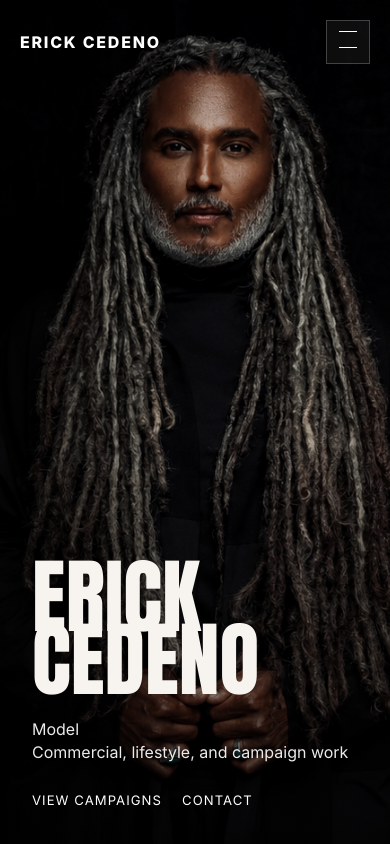
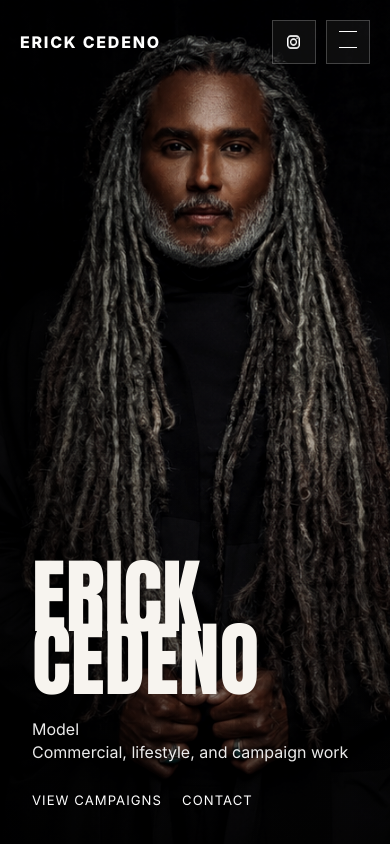
Before and after one commit to knitex202/erick-second-site, a React (Create React App) app: page / in a window 390 px wide. Built offline with nearby package versions, Linux system fonts and the light colour scheme.

Commit message:
Add Instagram links and enhance campaign detail display; update styles for mobile actions

```diff
--- a/src/Components/Navbar.js
+++ b/src/Components/Navbar.js
@@ -1,5 +1,6 @@
 import React, { useState } from "react";
 import { NavLink } from "react-router-dom";
+import instagramWhite from "../Assets/instagram-white.png";
 
 function Navbar() {
   const [showMenu, setShowMenu] = useState(false);
@@ -31,6 +32,17 @@ function Navbar() {
         ))}
       </nav>
 
+      <div className="portfolio-mobile-actions">
+        <a
+          href="https://www.instagram.com/mr.erickcedeno/"
+          target="_blank"
+          rel="noreferrer"
+          className="portfolio-instagram portfolio-instagram-mobile"
+          aria-label="Open Erick Cedeno on Instagram"
+        >
+          <img src={instagramWhite} alt="" />
+        </a>
+
         <button
           type="button"
           className="portfolio-menu"
@@ -41,6 +53,7 @@ function Navbar() {
           <span />
           <span />
         </button>
+      </div>
 
       {showMenu ? (
         <nav className="portfolio-mobile-menu" aria-label="Mobile navigation">
--- a/src/Pages/About.js
+++ b/src/Pages/About.js
@@ -1,6 +1,5 @@
 import React from "react";
 import { Link } from "react-router-dom";
-import erickOffice from "../Assets/galleryImages/erick-office.jpg";
 import tableSitting from "../Assets/galleryImages/sitting-on-table.jpg";
 import suitWalking from "../Assets/galleryImages/erick-suit-walking.jpg";
 import bikeHead from "../Assets/galleryImages/erick-suit-bicycle.jpg";
--- a/src/Pages/Campaigns.js
+++ b/src/Pages/Campaigns.js
@@ -1,4 +1,4 @@
-import React from "react";
+import React, { useState } from "react";
 import { campaignGroups } from "../data";
 
 function Campaigns() {
@@ -7,6 +7,7 @@ function Campaigns() {
     ...campaign,
     cover: campaign.images[coverIndexes[index]],
   }));
+  const [selectedCampaign, setSelectedCampaign] = useState(featuredCampaigns[0]);
 
   return (
     <main className="screen-page">
@@ -20,7 +21,14 @@ function Campaigns() {
 
         <div className="campaign-card-row">
           {featuredCampaigns.map((campaign) => (
-            <article className="campaign-card" key={campaign.name}>
+            <button
+              type="button"
+              className={`campaign-card ${
+                selectedCampaign.name === campaign.name ? "campaign-card-active" : ""
+              }`}
+              key={campaign.name}
+              onClick={() => setSelectedCampaign(campaign)}
+            >
               <img
                 src={campaign.cover.picture}
                 alt={campaign.cover.alt}
@@ -33,9 +41,24 @@ function Campaigns() {
                 className="campaign-card-logo"
               />
               <h2 className="campaign-card-title">{campaign.name}</h2>
-            </article>
+            </button>
           ))}
         </div>
+
+        <section className="campaign-detail" aria-live="polite">
+          <div className="campaign-detail-copy">
+            <p>{selectedCampaign.name}</p>
+            <h2>{selectedCampaign.summary}</h2>
+          </div>
+
+          <div className="campaign-detail-grid">
+            {selectedCampaign.images.map((image) => (
+              <figure key={image.picture}>
+                <img src={image.picture} alt={image.alt} />
+              </figure>
+            ))}
+          </div>
+        </section>
       </section>
     </main>
   );
--- a/src/Pages/Landing.js
+++ b/src/Pages/Landing.js
@@ -1,6 +1,7 @@
 import React from "react";
 import { Link } from "react-router-dom";
 import erickhomeImage from "../Assets/galleryImages/erick16.9-image.png";
+import instagramWhite from "../Assets/instagram-white.png";
 
 function Landing() {
   return (
@@ -31,6 +32,16 @@ function Landing() {
             </Link>
           </div>
         </div>
+
+        <a
+          href="https://www.instagram.com/mr.erickcedeno/"
+          target="_blank"
+          rel="noreferrer"
+          className="portfolio-instagram landing-instagram"
+          aria-label="Open Erick Cedeno on Instagram"
+        >
+          <img src={instagramWhite} alt="" />
+        </a>
       </section>
     </main>
   );
--- a/src/index.css
+++ b/src/index.css
@@ -105,6 +105,36 @@
   color: #fff;
 }
 
+.portfolio-mobile-actions {
+  display: none;
+  align-items: center;
+  gap: 0.65rem;
+}
+
+.portfolio-instagram {
+  display: grid;
+  width: 2.75rem;
+  height: 2.75rem;
+  place-items: center;
+  border: 1px solid rgba(255, 255, 255, 0.22);
+  background: rgba(255, 255, 255, 0.05);
+  transition: border-color 180ms ease, background 180ms ease;
+}
+
+.portfolio-instagram:hover {
+  border-color: rgba(255, 255, 255, 0.46);
+  background: rgba(255, 255, 255, 0.12);
+}
+
+.portfolio-instagram img {
+  width: 1.08rem;
+  height: 1.08rem;
+}
+
+.portfolio-instagram-mobile {
+  display: none;
+}
+
 .portfolio-menu span {
   width: 1.1rem;
   height: 1px;
@@ -181,6 +211,13 @@
   z-index: 2;
 }
 
+.landing-instagram {
+  position: absolute;
+  right: clamp(2rem, 5vw, 5rem);
+  bottom: clamp(2rem, 5vw, 5rem);
+  z-index: 3;
+}
+
 .display-heading,
 .page-heading {
   margin: 0;
@@ -235,6 +272,10 @@
   padding: clamp(6rem, 12vh, 9rem) clamp(2rem, 4vw, 4rem) clamp(2rem, 5vw, 4rem);
 }
 
+.campaign-screen {
+  overflow: visible;
+}
+
 .page-heading {
   font-size: clamp(4.8rem, 7vw, 8.5rem);
   line-height: 0.88;
@@ -263,7 +304,11 @@
   position: relative;
   min-height: min(48vh, 31rem);
   overflow: hidden;
+  border: 1px solid transparent;
   background: #111;
+  padding: 0;
+  text-align: left;
+  cursor: pointer;
 }
 
 .campaign-card-image {
@@ -279,6 +324,10 @@
 
 .campaign-card:hover .campaign-card-image {
   transform: scale(1.045);
+}
+
+.campaign-card-active {
+  border-color: rgba(255, 255, 255, 0.65);
 }
 
 .campaign-card-gradient {
@@ -311,6 +360,52 @@
   letter-spacing: 0.12em;
   text-align: center;
   text-transform: uppercase;
+}
+
+.campaign-detail {
+  display: grid;
+  grid-template-columns: minmax(15rem, 0.34fr) minmax(0, 1fr);
+  gap: clamp(1.5rem, 3vw, 3rem);
+  margin-top: clamp(2rem, 5vh, 4rem);
+  padding-top: clamp(1.5rem, 4vh, 3rem);
+  border-top: 1px solid rgba(255, 255, 255, 0.14);
+}
+
+.campaign-detail-copy p {
+  margin: 0 0 0.8rem;
+  color: #fff;
+  font-size: 0.82rem;
+  font-weight: 800;
+  letter-spacing: 0.14em;
+  text-transform: uppercase;
+}
+
+.campaign-detail-copy h2 {
+  max-width: 22rem;
+  margin: 0;
+  color: rgba(242, 240, 235, 0.72);
+  font-size: 1rem;
+  font-weight: 400;
+  line-height: 1.55;
+}
+
+.campaign-detail-grid {
+  display: grid;
+  grid-template-columns: repeat(3, minmax(0, 1fr));
+  gap: 0.75rem;
+}
+
+.campaign-detail-grid figure {
+  min-height: 18rem;
+  margin: 0;
+  overflow: hidden;
+  background: #111;
+}
+
+.campaign-detail-grid img {
+  width: 100%;
+  height: 100%;
+  object-fit: cover;
 }
 
 .about-screen {
@@ -479,8 +574,20 @@
     display: none;
   }
 
+  .portfolio-mobile-actions {
+    display: flex;
+  }
+
   .portfolio-menu {
     display: grid;
+  }
+
+  .portfolio-instagram-mobile {
+    display: grid;
+  }
+
+  .landing-instagram {
+    display: none;
   }
 
   .hero-screen,
@@ -506,7 +613,9 @@
   }
 
   .campaign-card-row,
-  .about-screen {
+  .about-screen,
+  .campaign-detail,
+  .campaign-detail-grid {
     grid-template-columns: 1fr;
   }
 
```
Lines whose indentation alone changed are shown as unchanged.
